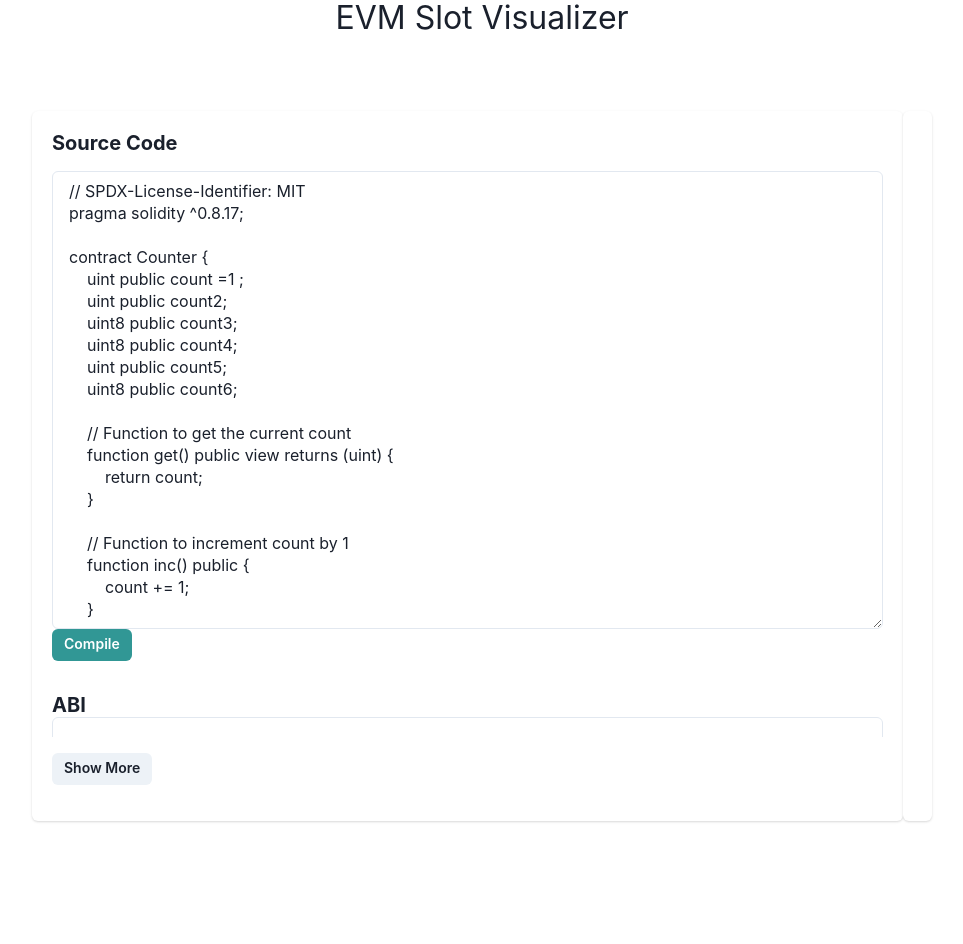
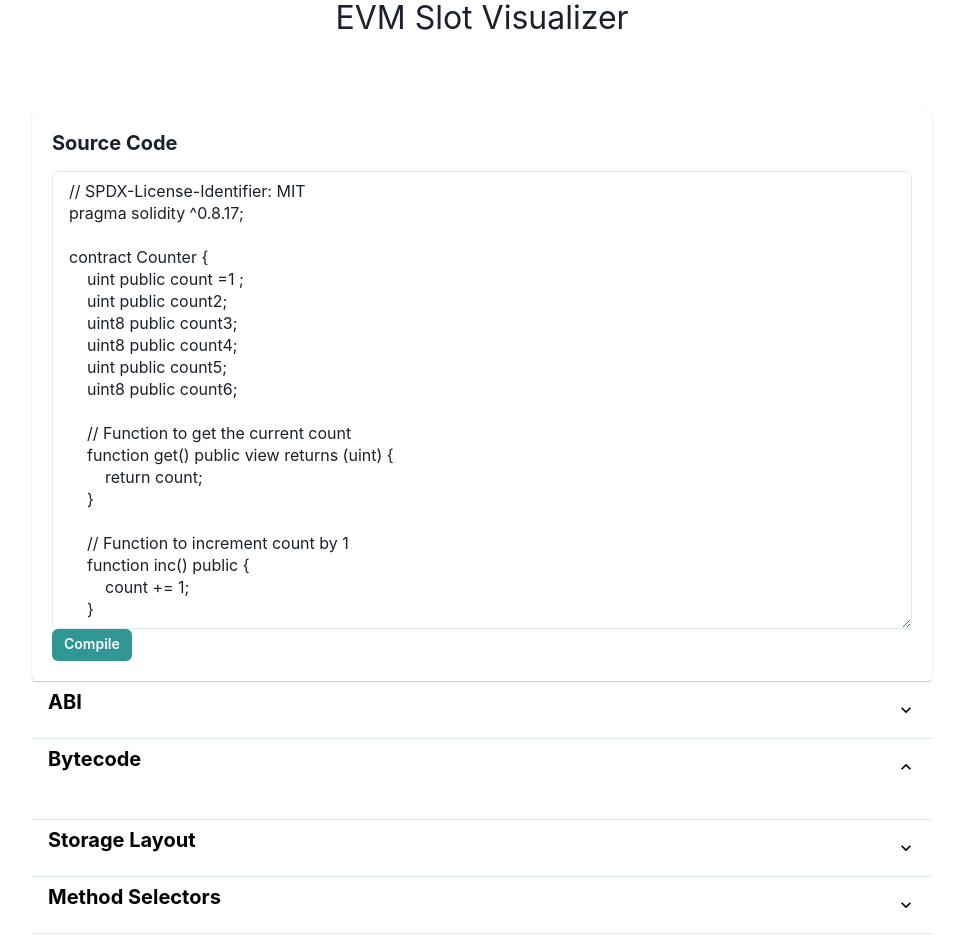
Before and after one commit to Elefria-Labs/evm-viz, a Next.js app: page / in a window 1280 px wide. Shown: the whole page, without its empty margins (158-1121 px from the left). Before the commit the page ends 831 px from the top, so only its background shows below. Built offline with nearby package versions, Linux system fonts and the light colour scheme.

Commit message:
feat: refactor UI

```diff
--- a/pages/index.tsx
+++ b/pages/index.tsx
@@ -10,6 +10,11 @@ import {
   GridItem,
   Collapse,
   Heading,
+  Accordion,
+  AccordionItem,
+  AccordionButton,
+  AccordionIcon,
+  AccordionPanel,
 } from "@chakra-ui/react";
 import type { NextPage } from "next";
 import Head from "next/head";
@@ -85,10 +90,7 @@ const Home: NextPage = () => {
 
     return (
       <Box>
-        <Heading size={"md"} mb={4}>
-          Bytecode
-        </Heading>
-        <Box maxW="350px" maxH={300} overflowY="auto">
+        <Box maxH={300} overflowY="auto">
           <div dangerouslySetInnerHTML={{ __html: ByteCodeText }} />
         </Box>
       </Box>
@@ -106,8 +108,8 @@ const Home: NextPage = () => {
       </Head>
       <Text className={styles.title}>EVM Slot Visualizer</Text>
       <Flex justifyContent="center" alignItems="center" flexDirection="column">
-        <Flex mt="10px" maxW="900">
-          <Flex justifyContent={"space-between"}>
+        <Flex mt="10px" maxW="900" flexDirection="column">
+          <Flex>
             <Card>
               <CardBody>
                 <Heading size={"md"} mb={4}>
@@ -126,28 +128,49 @@ const Home: NextPage = () => {
                 >
                   Compile
                 </Button>
-
-                <Box mt={8} mb={4}>
-                  <Heading size={"md"}>ABI</Heading>
-                  <Collapse startingHeight={20} in={show}>
-                    <Textarea readOnly rows={10} cols={100} value={abi} />
-                  </Collapse>
-                  <Button size="sm" onClick={() => setShow(!show)} mt="1rem">
-                    Show {show ? "Less" : "More"}
-                  </Button>
-                </Box>
-              </CardBody>
-            </Card>
-            <Card>
-              <CardBody>
-                {/* <Text>Compiled ByteCode</Text>
-                <Textarea readOnly rows={10} cols={100} value={byteCode} /> */}
-                {highlightedByteCode()}
+                {/* <Heading size={"md"}>ABI</Heading> */}
               </CardBody>
             </Card>
           </Flex>
-        </Flex>
-        <Flex mt="10px" maxW="900">
+          <Accordion defaultIndex={[1]} allowMultiple>
+            <AccordionItem>
+              <AccordionButton>
+                <Box as="span" flex="1" textAlign="left" color="black">
+                  <Heading size={"md"} mb={4}>
+                    ABI
+                  </Heading>
+                </Box>
+                <AccordionIcon color={"black"} />
+              </AccordionButton>
+
+              <AccordionPanel pb={4}>
+                <Textarea readOnly rows={10} cols={100} value={abi} />
+              </AccordionPanel>
+            </AccordionItem>
+
+            <AccordionItem>
+              <AccordionButton>
+                <Box as="span" flex="1" textAlign="left" color="black">
+                  <Heading size={"md"} mb={4}>
+                    Bytecode
+                  </Heading>
+                </Box>
+                <AccordionIcon color={"black"} />
+              </AccordionButton>
+
+              <AccordionPanel pb={4}>{highlightedByteCode()}</AccordionPanel>
+            </AccordionItem>
+
+            <AccordionItem>
+              <AccordionButton>
+                <Box as="span" flex="1" textAlign="left" color="black">
+                  <Heading size={"md"} mb={4}>
+                    Storage Layout
+                  </Heading>
+                </Box>
+                <AccordionIcon color={"black"} />
+              </AccordionButton>
+              <AccordionPanel pb={4}>
                 {storageLayout != null && !!dataTypes && (
                   <>
                     <StorageLayoutParser
@@ -157,6 +180,18 @@ const Home: NextPage = () => {
                     />
                   </>
                 )}
+              </AccordionPanel>
+            </AccordionItem>
+            <AccordionItem>
+              <AccordionButton>
+                <Box as="span" flex="1" textAlign="left" color="black">
+                  <Heading size={"md"} mb={4}>
+                    Method Selectors
+                  </Heading>
+                </Box>
+                <AccordionIcon color={"black"} />
+              </AccordionButton>
+              <AccordionPanel pb={4}>
                 {methodIdentifiers && (
                   <Box>
                     <Grid
@@ -181,10 +216,18 @@ const Home: NextPage = () => {
                           style={{ border: "0.5px solid black" }}
                           key={i}
                         >
-                    <GridItem w="100%" h="8" borderRight="1px solid black">
+                          <GridItem
+                            w="100%"
+                            h="8"
+                            borderRight="1px solid black"
+                          >
                             <Text>{key}</Text>
                           </GridItem>
-                    <GridItem w="100%" h="8" borderRight="1px solid black">
+                          <GridItem
+                            w="100%"
+                            h="8"
+                            borderRight="1px solid black"
+                          >
                             <Text>{methodIdentifiers[key]}</Text>
                           </GridItem>
                         </Grid>
@@ -192,7 +235,12 @@ const Home: NextPage = () => {
                     })}
                   </Box>
                 )}
+              </AccordionPanel>
+            </AccordionItem>
+          </Accordion>
         </Flex>
+
+        <Flex mt="10px" maxW="900"></Flex>
       </Flex>
     </div>
   );
```
Lines whose indentation alone changed are shown as unchanged.
